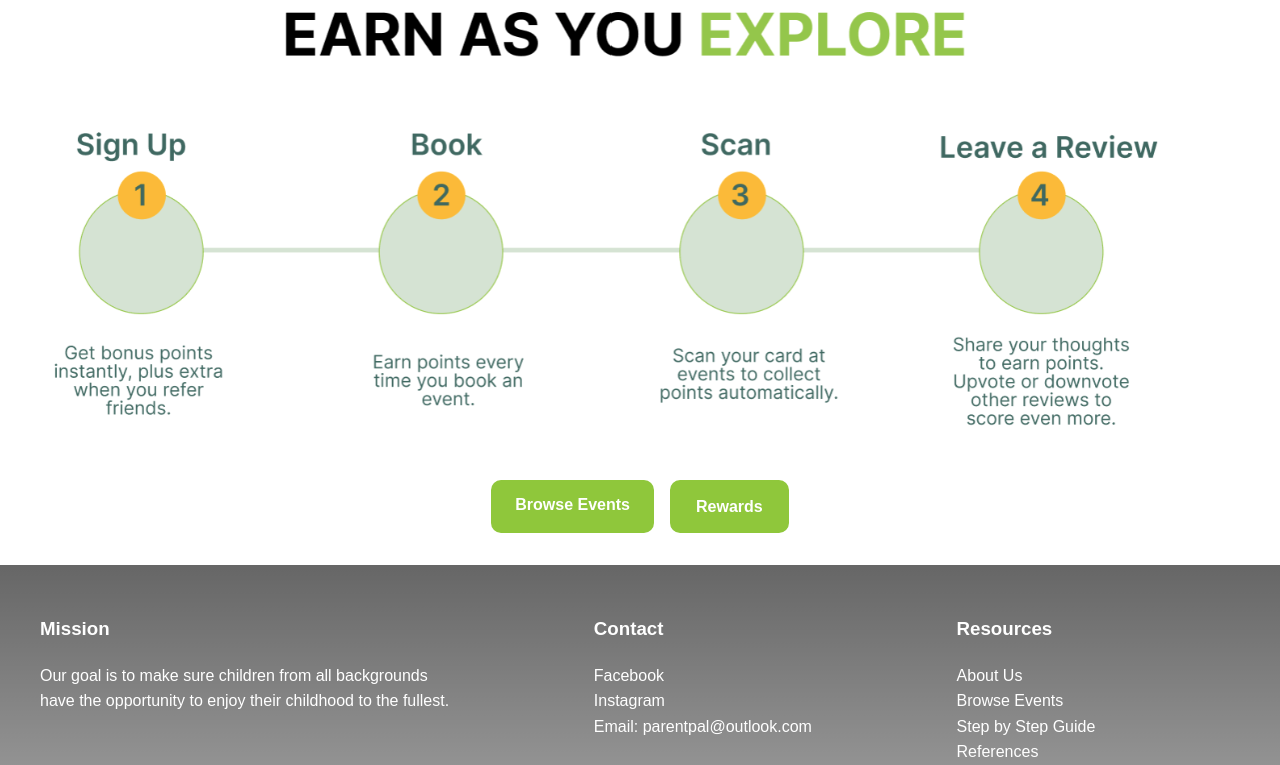
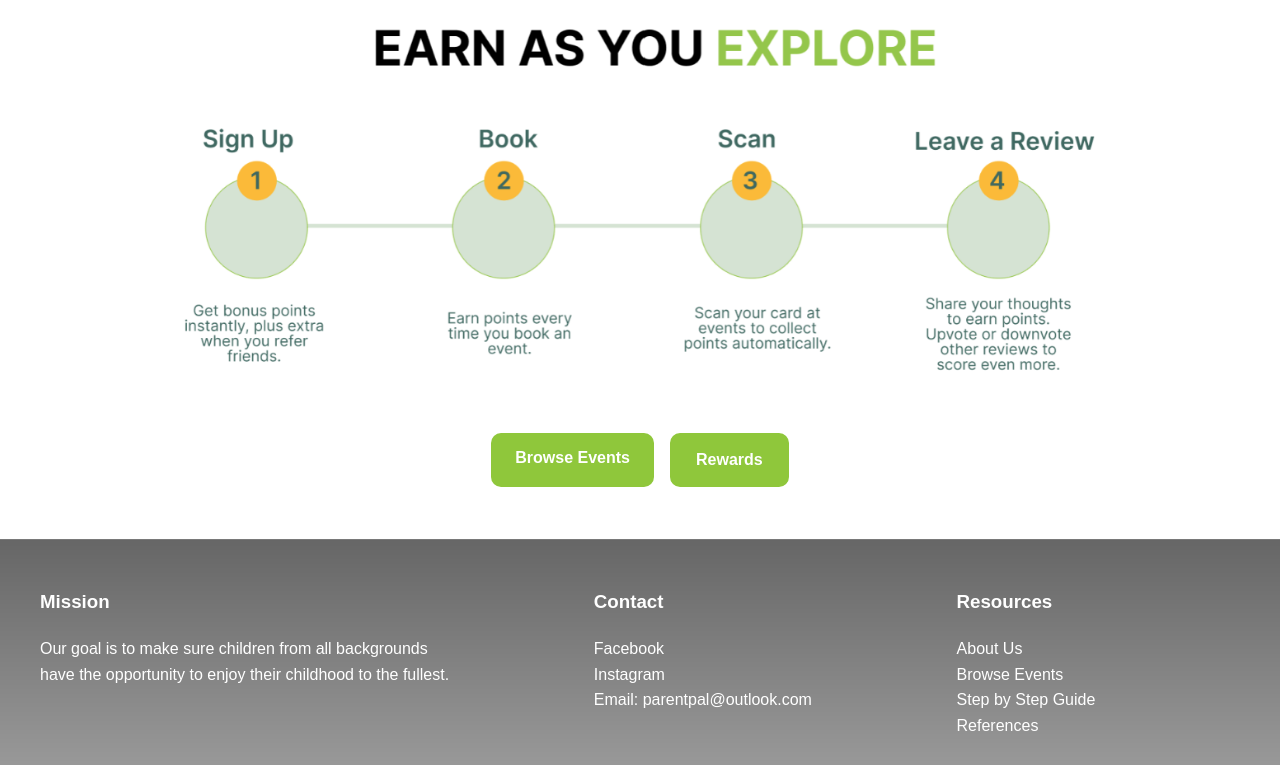
Before and after one commit to rea-19/parents-pal-v10, a plain HTML site: page index.html in a window 1280 px wide. Shown: the part 602-1367 px from the top of the page. Drawn offline with nearby package versions, Linux system fonts and the light colour scheme; no server answers.

Commit message:
final styling

```diff
--- a/css/main.css
+++ b/css/main.css
@@ -1479,7 +1479,22 @@ body {
 
 }
 
-
+.user-journey-image-section {
+  display: flex;
+  flex-direction: column;
+  justify-content: center;
+  align-items: center;
+  padding: 20px;
+  text-align: center;
+}
+
+.home-user-journey-img {
+  width: 100%;
+  max-width: 1000px;
+  height: auto;
+  display: block;
+  margin-bottom: 20px;
+}
 
 #not-signedin-progressbar {
   transition: transform 0.2s ease, box-shadow 0.2s ease;
```
